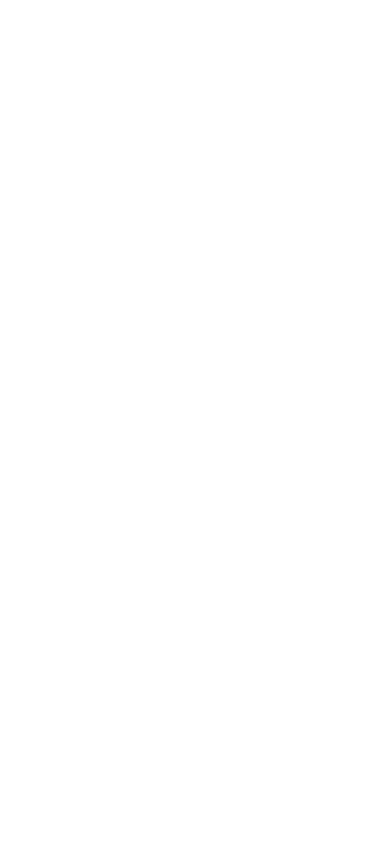
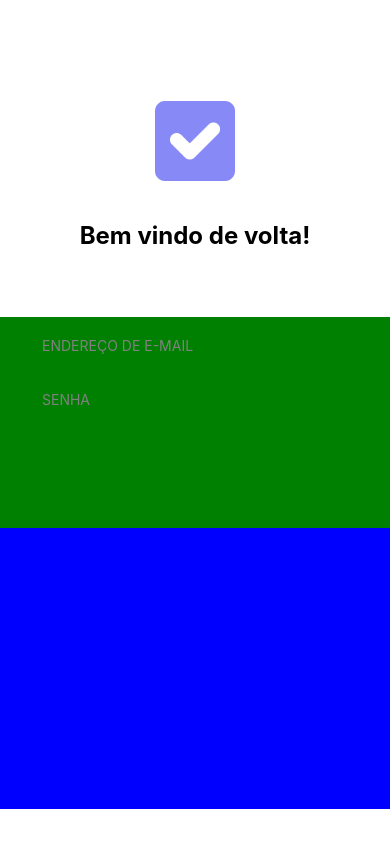
Before and after one commit to Arthur-Nunes-dev/list, a React Native app: screen / in a window 390 px wide. Built offline with nearby package versions, Linux system fonts and the light colour scheme.

Commit message:
0.02 (beta)

```diff
--- a/App.tsx
+++ b/App.tsx
@@ -4,18 +4,10 @@
 
 export default function App() {
   return (
-    <View style={styles.container}>
-      <StatusBar style="auto" />
       <Login/>
-    </View>
   );
 }
 
 const styles = StyleSheet.create({
-  container: {
-    flex: 1,
-    backgroundColor: '#fff',
-    alignItems: 'center',
-    justifyContent: 'center',
-  },
+
 });
--- /dev/null
+++ b/src/@types/png.d.ts
@@ -0,0 +1 @@
+declare module "*.png"
--- /dev/null
+++ b/src/global/themes.tsx
@@ -0,0 +1,9 @@
+export const themas = {
+    colors: {
+        primary: "#878af6",
+        secondary: "#ffffff",
+        lightGray: "#d7d8d7",
+        gray: "gray",
+        bgScreen: "#f1f7fa",
+    }
+}
--- a/src/pages/login/index.tsx
+++ b/src/pages/login/index.tsx
@@ -3,21 +3,41 @@
 import {
      View,
      Text,
-     StyleSheet
+     Image,
+     TextInput,
 } from "react-native";
+
+import { styles } from "./styles";
+
+import Logo from "../../assets/logo.png"
 
 
 export default function Login () {
     return (
-        <View style>
-            <View>
+        <View style={styles.container}>
+            <View style={styles.boxTop}>
+                <Image
+                    source={Logo}
+                    style={styles.logo}
+                    resizeMode="contain"
+                />
+                <Text style={styles.title}>Bem vindo de volta!</Text>
+            </View>
 
+            <View style={styles.boxMid}>
+                <Text style={styles.titleInput}>ENDEREÇO DE E-MAIL</Text>
+                <View>
+                    <TextInput />
+                </View>
+
+
+                <Text style={styles.titleInput}>SENHA</Text>
+                <View>
+                   <TextInput />
+                </View>
             </View>
-            <View>
 
-            </View>
-            <View>
-
+            <View style={styles.boxBottom}>
             </View>
         </View>
     )
--- a/src/pages/login/styles.ts
+++ b/src/pages/login/styles.ts
@@ -0,0 +1,49 @@
+import { Dimensions, StyleSheet } from "react-native";
+import { themas } from "../../global/themes";
+
+export const styles = StyleSheet.create({
+
+    container: {
+        flex: 1,
+        alignItems: "center",
+        justifyContent: "center",
+    },
+
+    boxTop: {
+        height: Dimensions.get('window').height/3,
+        width: "100%",
+        // backgroundColor: "red",
+        alignItems: "center",
+        justifyContent: "center",
+    },
+
+    boxMid: {
+        height: Dimensions.get('window').height/4,
+        width: "100%",
+        backgroundColor: "green",
+        paddingHorizontal: 37,
+    },
+
+    boxBottom: {
+        height: Dimensions.get('window').height/3,
+        width: "100%",
+        backgroundColor: "blue",
+    },
+
+    logo: {
+        width: 80,
+        height: 80,
+    },
+
+    title: {
+        fontWeight: "bold",
+        marginTop: 40,
+        fontSize: 24,
+    },
+
+    titleInput: {
+        marginLeft: 5,
+        color: themas.colors.gray,
+        marginTop: 20,
+    },
+})
```
